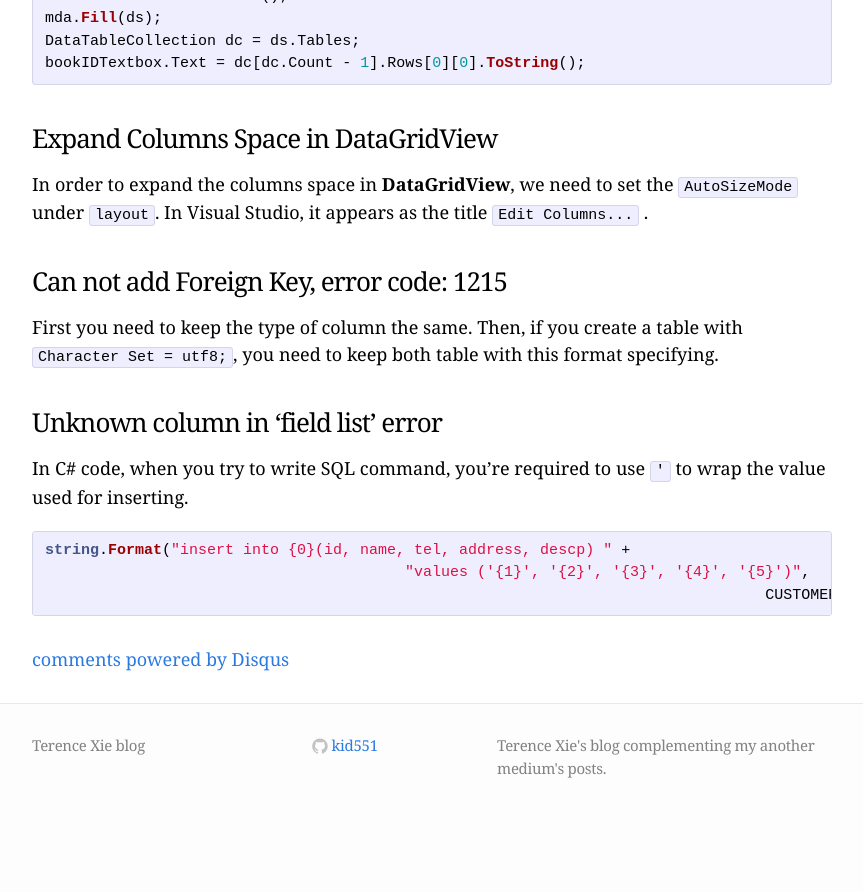
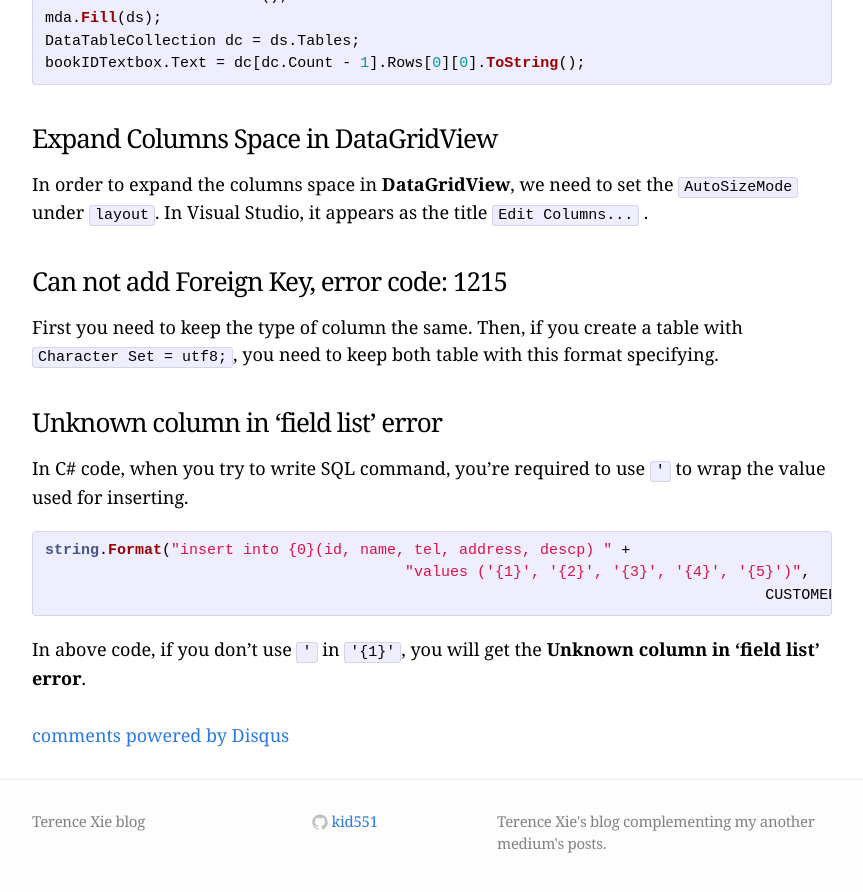
Before and after one commit to kid551/kid551.github.io, a Jekyll site: the page built from _posts/2017-03-21-MySqlCSharp-Dev.md, in a window 1280 px wide and 900 px high, scrolled down 1319 px. Shown: the top 892 px of the window, without its empty margins (208-1071 px from the left). Built offline with Jekyll 4.4.1, drawn with Linux system fonts in a browser that asks for light colours; comment, search, counter and statistics services are not loaded; before the commit the page ends 2143 px from its top, so only the background shows below that.

Commit message:
Test for GeekArtT.

````diff
--- a/_posts/2017-03-21-MySqlCSharp-Dev.md
+++ b/_posts/2017-03-21-MySqlCSharp-Dev.md
@@ -73,3 +73,5 @@ string.Format("insert into {0}(id, name, tel, address, descp) " +
                                         "values ('{1}', '{2}', '{3}', '{4}', '{5}')",
 										CUSTOMER_TABLE, id, name, tel, addr, comment);
 ```
+
+In above code, if you don't use `'` in `'{1}'`, you will get the **Unknown column in 'field list' error**.
````
